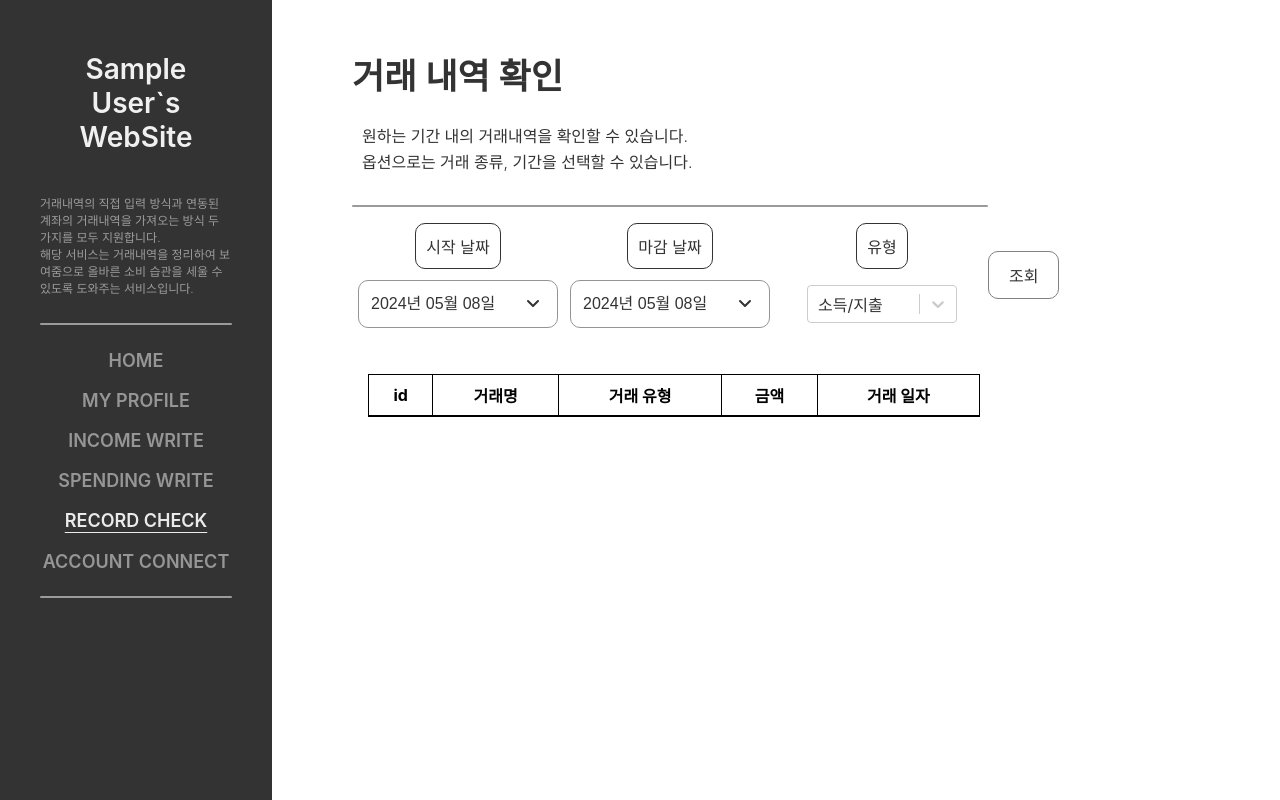
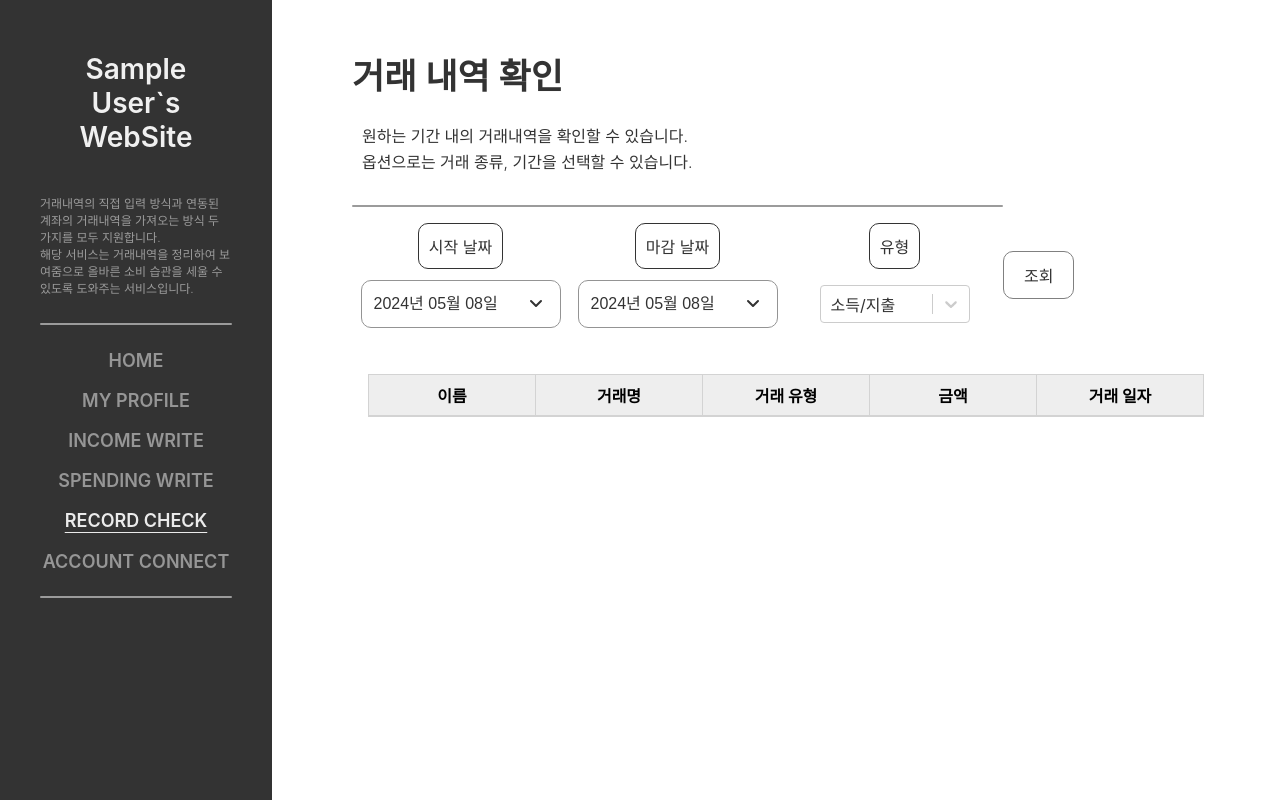
Before and after one commit to lkl4502/account_book_project, a React (Create React App) app in the folder frontend/: page /recordCheck in a window 1280 px wide. Built offline with nearby package versions, Linux system fonts and the light colour scheme; sample sign-in values are in the browser's storage.

Commit message:
front : table 종류 변경 및 Style 변경

```diff
--- a/frontend/package.json
+++ b/frontend/package.json
@@ -3,6 +3,7 @@
   "version": "0.1.0",
   "private": true,
   "dependencies": {
+    "@tanstack/react-table": "^8.16.0",
     "@testing-library/jest-dom": "^5.17.0",
     "@testing-library/react": "^13.4.0",
     "@testing-library/user-event": "^13.5.0",
--- a/frontend/src/components/CustomTable.jsx
+++ b/frontend/src/components/CustomTable.jsx
@@ -1,15 +1,21 @@
 import React from "react";
 import { useTable } from "react-table";
+import {
+  flexRender,
+  getCoreRowModel,
+  useReactTable,
+} from "@tanstack/react-table";
 import styled from "styled-components";
 
 const Styles = styled.div`
   padding: 1rem;
 
   table {
+    table-layout: fixed;
     width: 75%;
     margin-top: 30px;
     border-spacing: 0;
-    border: 1px solid black;
+    border: 1px solid lightgray;
 
     tr:last-child {
       td {
@@ -22,8 +28,12 @@ const Styles = styled.div`
       margin: 0;
       padding: 0.5rem;
       text-align: center;
-      border-bottom: 1px solid black;
-      border-right: 1px solid black;
+      border-bottom: 1px solid lightgray;
+      border-right: 1px solid lightgray;
+    }
+
+    th {
+      background-color: #eee;
     }
 
     th:last-child,
@@ -34,41 +44,79 @@ const Styles = styled.div`
 `;
 
 function CustomTable({ columns, data }) {
-  const { getTableProps, getTableBodyProps, headerGroups, rows, prepareRow } =
-    useTable({
-      columns,
-      data,
-    });
+  const table = useReactTable({
+    data,
+    columns,
+    getCoreRowModel: getCoreRowModel(),
+  });
 
   return (
     <Styles>
-      <table {...getTableProps()}>
+      <table>
         <thead>
-          {headerGroups.map((headerGroup) => (
-            <tr {...headerGroup.getHeaderGroupProps()}>
-              {headerGroup.headers.map((column) => (
-                <th {...column.getHeaderProps()}>{column.render("Header")}</th>
+          {table.getHeaderGroups().map((headerGroup) => (
+            <tr key={headerGroup.id}>
+              {headerGroup.headers.map((header) => (
+                <th key={header.id} style={{ width: header.getSize() }}>
+                  {header.isPlaceholder
+                    ? null
+                    : flexRender(
+                        header.column.columnDef.header,
+                        header.getContext()
+                      )}
+                </th>
               ))}
             </tr>
           ))}
         </thead>
-        <tbody {...getTableBodyProps()}>
-          {rows.map((row, i) => {
-            prepareRow(row);
-            return (
-              <tr {...row.getRowProps()}>
-                {row.cells.map((cell) => {
-                  return (
-                    <td {...cell.getCellProps()}>{cell.render("Cell")}</td>
-                  );
-                })}
-              </tr>
-            );
-          })}
+        <tbody>
+          {table.getRowModel().rows.map((row) => (
+            <tr key={row.id}>
+              {row.getVisibleCells().map((cell) => (
+                <td key={cell.id}>
+                  {flexRender(cell.column.columnDef.cell, cell.getContext())}
+                </td>
+              ))}
+            </tr>
+          ))}
         </tbody>
       </table>
     </Styles>
   );
+  // const { getTableProps, getTableBodyProps, headerGroups, rows, prepareRow } =
+  //   useTable({
+  //     columns,
+  //     data,
+  //   });
+  // return (
+  //   <Styles>
+  //     <table {...getTableProps()}>
+  //       <thead>
+  //         {headerGroups.map((headerGroup) => (
+  //           <tr {...headerGroup.getHeaderGroupProps()}>
+  //             {headerGroup.headers.map((column) => (
+  //               <th {...column.getHeaderProps()}>{column.render("Header")}</th>
+  //             ))}
+  //           </tr>
+  //         ))}
+  //       </thead>
+  //       <tbody {...getTableBodyProps()}>
+  //         {rows.map((row, i) => {
+  //           prepareRow(row);
+  //           return (
+  //             <tr {...row.getRowProps()}>
+  //               {row.cells.map((cell) => {
+  //                 return (
+  //                   <td {...cell.getCellProps()}>{cell.render("Cell")}</td>
+  //                 );
+  //               })}
+  //             </tr>
+  //           );
+  //         })}
+  //       </tbody>
+  //     </table>
+  //   </Styles>
+  // );
 }
 
 export default CustomTable;
--- a/frontend/src/pages/RecordCheck.jsx
+++ b/frontend/src/pages/RecordCheck.jsx
@@ -7,6 +7,7 @@ import CustomButton from "../components/CustomButton";
 import Select from "react-select";
 import axios from "axios";
 import CustomTable from "../components/CustomTable";
+import { createColumnHelper } from "@tanstack/react-table";
 
 const FormContainer = styled.div`
   display: grid;
@@ -39,31 +40,39 @@ function RecordCheck() {
   const [type, setType] = useState(types[0]);
   const [transactionList, setTransactionList] = useState();
 
-  const columns = useMemo(
-    () => [
-      {
-        accessor: "id",
-        Header: "id",
-      },
-      {
-        accessor: "content",
-        Header: "거래명",
-      },
-      {
-        accessor: "type",
-        Header: "거래 유형",
-      },
-      {
-        accessor: "sum",
-        Header: "금액",
-      },
-      {
-        accessor: "date",
-        Header: "거래 일자",
-      },
-    ],
-    []
-  );
+  const columnHelper = createColumnHelper();
+  const columns = [
+    columnHelper.accessor("id", { header: "이름" }),
+    columnHelper.accessor("content", { header: "거래명" }),
+    columnHelper.accessor("type", { header: "거래 유형" }),
+    columnHelper.accessor("sum", { header: "금액" }),
+    columnHelper.accessor("date", { header: "거래 일자" }),
+  ];
+  // const columns = useMemo(
+  //   () => [
+  //     {
+  //       accessor: "id",
+  //       Header: "id",
+  //     },
+  //     {
+  //       accessor: "content",
+  //       Header: "거래명",
+  //     },
+  //     {
+  //       accessor: "type",
+  //       Header: "거래 유형",
+  //     },
+  //     {
+  //       accessor: "sum",
+  //       Header: "금액",
+  //     },
+  //     {
+  //       accessor: "date",
+  //       Header: "거래 일자",
+  //     },
+  //   ],
+  //   []
+  // );
 
   const data = useMemo(() => {
     return transactionList;
```
Also changed, not shown: 1 other file (tests, documents, lock files or other folders).
